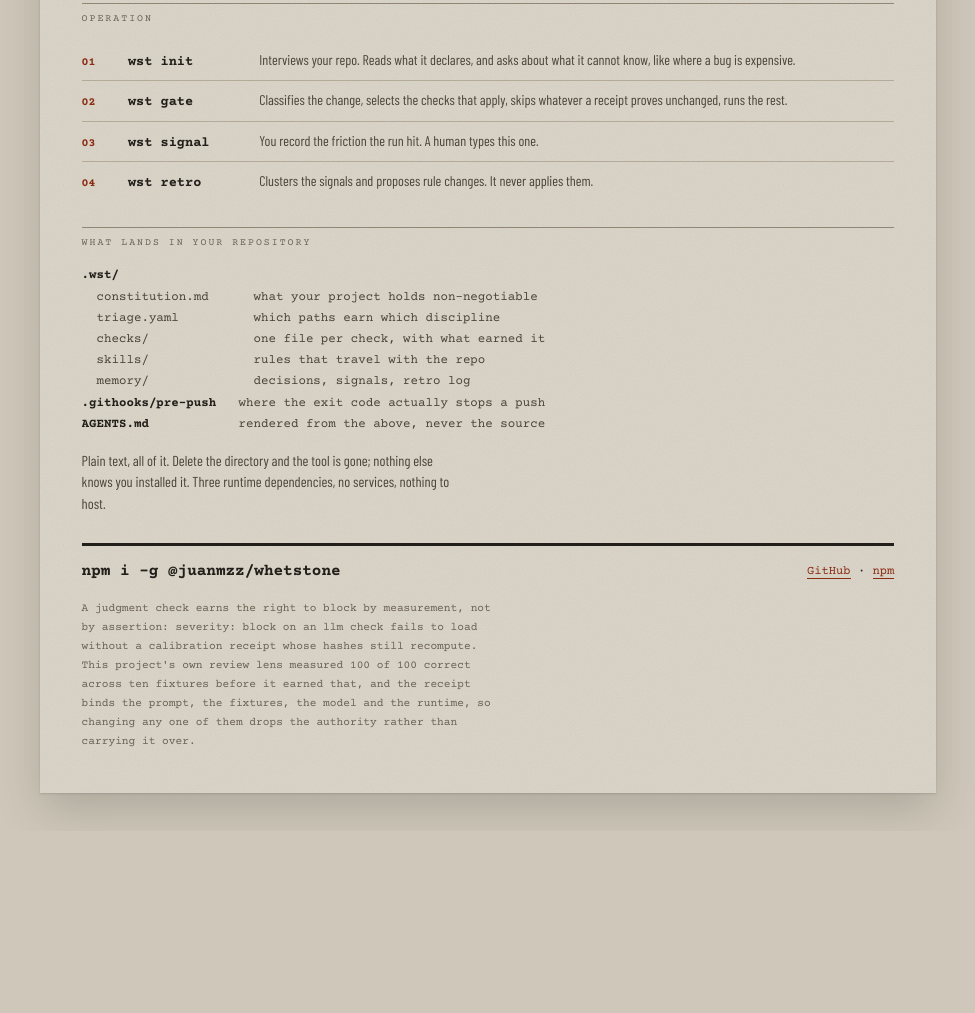
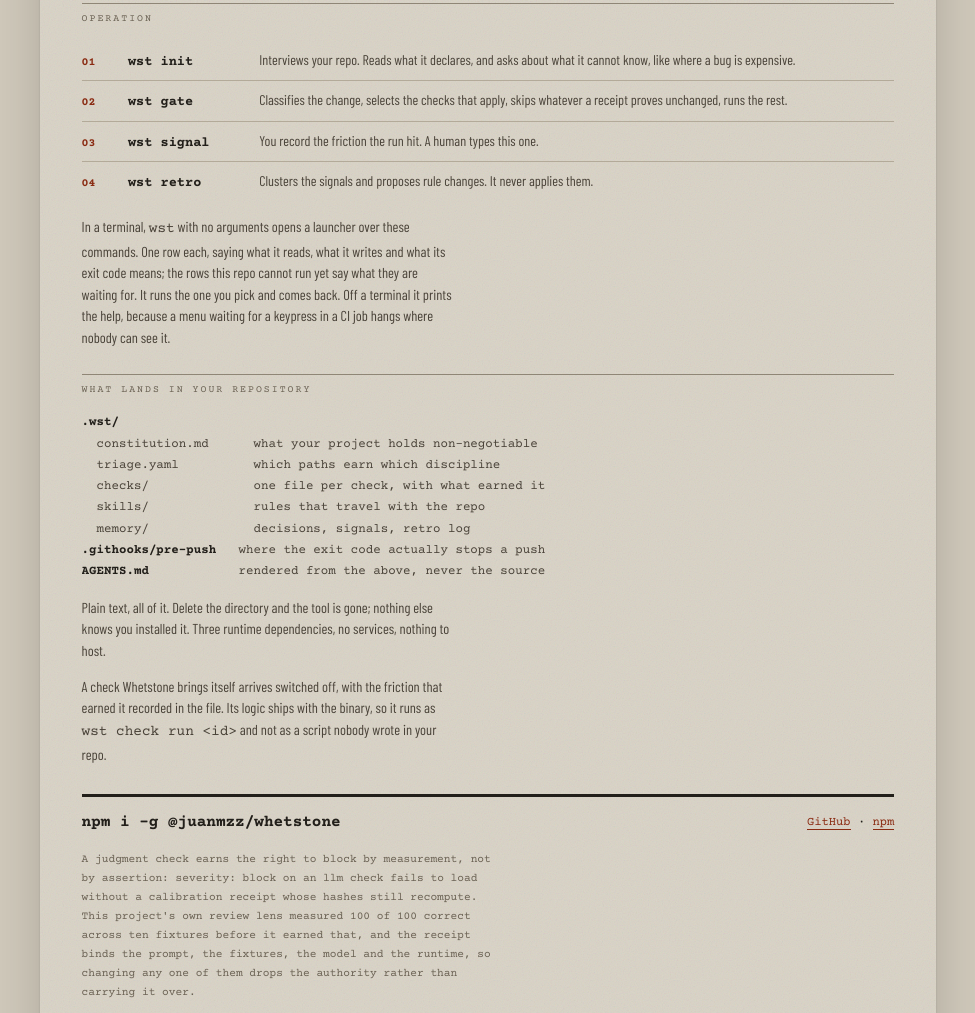
Before and after one commit to Juanmzz/whetstone, a website: page docs/index.html in a window 1280 px wide. Shown: the part 741-1754 px from the top of the page, without its empty margins (152-1127 px from the left). Before the commit the page ends 1572 px from the top, so only its background shows below. Drawn offline with nearby package versions, Linux system fonts and the light colour scheme.

Commit message:
docs: the landing page describes the launcher and check run

```diff
--- a/docs/index.html
+++ b/docs/index.html
@@ -129,6 +129,7 @@
       <div class="step"><span class="n">03</span><span class="cmd">wst signal</span><span class="d">You record the friction the run hit. A human types this one.</span></div>
       <div class="step"><span class="n">04</span><span class="cmd">wst retro</span><span class="d">Clusters the signals and proposes rule changes. It never applies them.</span></div>
     </div>
+    <p class="note">In a terminal, <span class="mono">wst</span> with no arguments opens a launcher over these commands. One row each, saying what it reads, what it writes and what its exit code means; the rows this repo cannot run yet say what they are waiting for. It runs the one you pick and comes back. Off a terminal it prints the help, because a menu waiting for a keypress in a CI job hangs where nobody can see it.</p>
   </section>
 
   <section class="sec">
@@ -142,6 +143,7 @@
 <b>.githooks/pre-push</b>   where the exit code actually stops a push
 <b>AGENTS.md</b>            rendered from the above, never the source</pre>
     <p class="note">Plain text, all of it. Delete the directory and the tool is gone; nothing else knows you installed it. Three runtime dependencies, no services, nothing to host.</p>
+    <p class="note">A check Whetstone brings itself arrives switched off, with the friction that earned it recorded in the file. Its logic ships with the binary, so it runs as <span class="mono">wst check run &lt;id&gt;</span> and not as a script nobody wrote in your repo.</p>
   </section>
 
   <div class="foot">
--- a/package.json
+++ b/package.json
@@ -1,7 +1,7 @@
 {
   "name": "@juanmzz/whetstone",
   "version": "0.5.0",
-  "description": "A self-sharpening standards layer for AI coding agents — git-native, files-first.",
+  "description": "A self-sharpening standards layer for AI coding agents: git-native, files-first.",
   "license": "MIT",
   "repository": {
     "type": "git",
```
